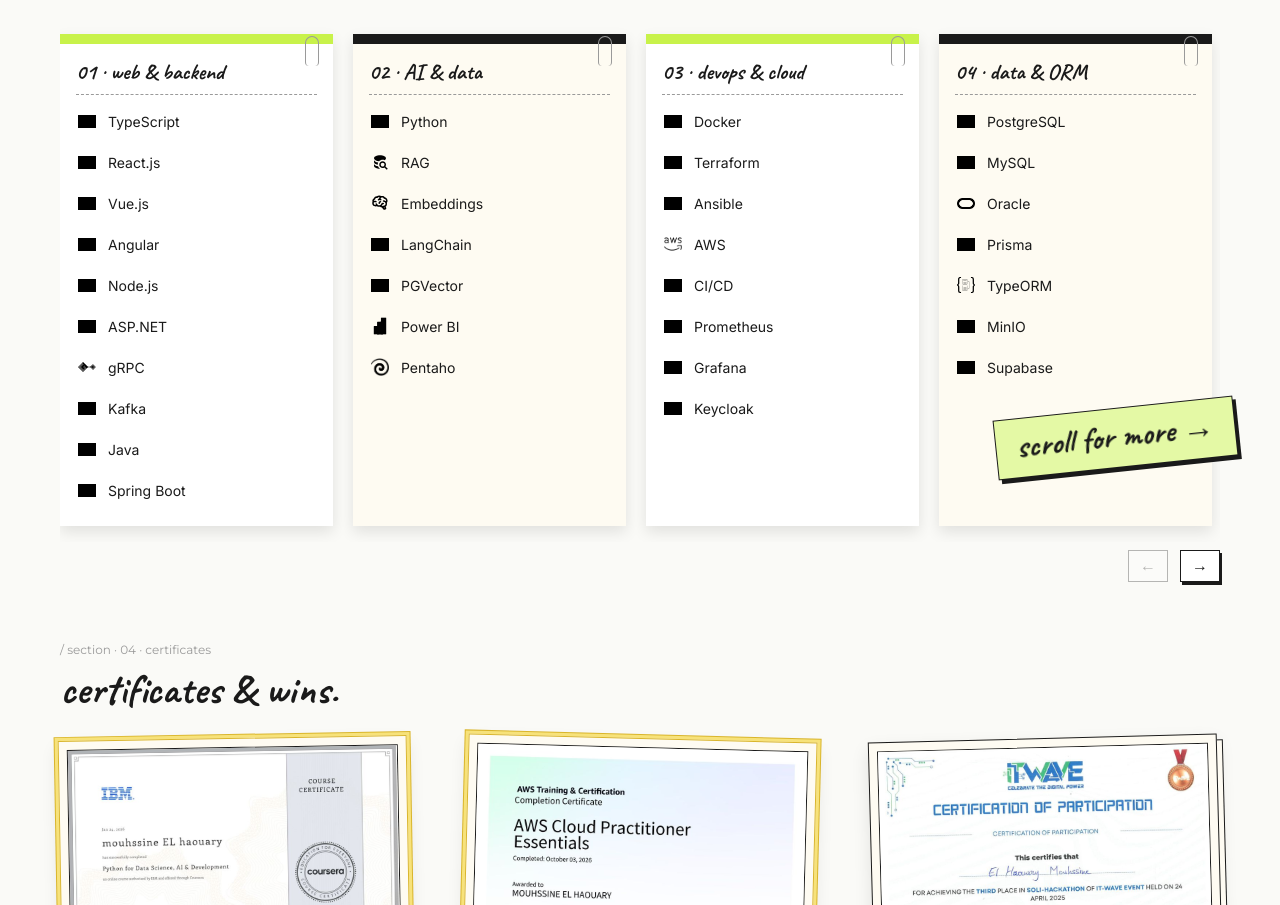
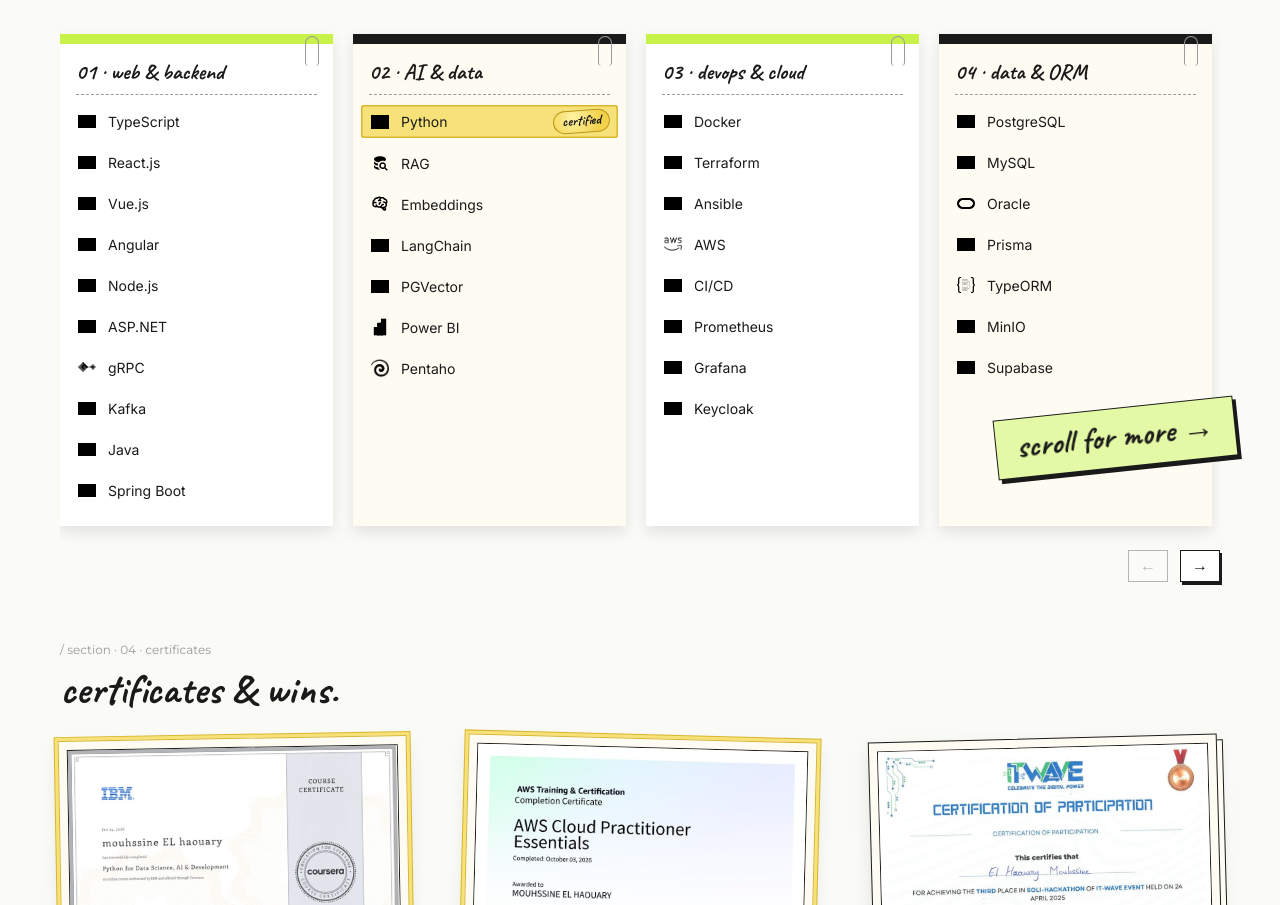
Before and after one commit to moha-elh/MohaPortfolio, a React (Vite) app: page / in a window 1280 px wide. Shown: the part 1695-2600 px from the top of the page. Built offline with nearby package versions, Linux system fonts and the light colour scheme; grey boxes are pictures that could not be loaded.

Commit message:
feat: show Python in certificate gold with a certified tag

```diff
--- a/src/models/skills.js
+++ b/src/models/skills.js
@@ -32,7 +32,7 @@ export const skillCategories = [
     bg: '#fefbf2',
     topColor: '#1a1a1a',
     items: [
-      { name: 'Python',     slug: 'python',        desc: { en: 'for everything AI', fr: "pour tout ce qui touche à l'IA" }              },
+      { name: 'Python',     slug: 'python',        desc: { en: 'for everything AI', fr: "pour tout ce qui touche à l'IA" }, certified: true }, // IBM · Coursera certificate
       { name: 'RAG',        slug: null, localImg: '/assets/icons/database-search.svg',  desc: { en: 'retrieval-augmented LLMs', fr: 'LLM augmentés par recherche' }       },
       { name: 'Embeddings', slug: null, localImg: '/assets/icons/brain.svg',             desc: { en: 'vector reps of text', fr: 'représentations vectorielles du texte' }            },
       { name: 'LangChain',  slug: 'langchain',     desc: { en: 'agent + chain orchestration', fr: "orchestration d'agents et de chaînes" }    },
--- a/src/views/ui/IndexCard.jsx
+++ b/src/views/ui/IndexCard.jsx
@@ -21,7 +21,7 @@ export default function IndexCard({ number, title, items, rotation, bg, topColor
       </div>
       <div className={styles.list}>
         {items.map((item) => (
-          <TechItem key={item.name} name={item.name} slug={item.slug} localImg={item.localImg} desc={item.desc} />
+          <TechItem key={item.name} name={item.name} slug={item.slug} localImg={item.localImg} desc={item.desc} certified={item.certified} />
         ))}
       </div>
     </div>
--- a/src/views/ui/TechItem.jsx
+++ b/src/views/ui/TechItem.jsx
@@ -1,19 +1,22 @@
 import { useState } from 'react';
+import { useLang } from '../../context/LangContext';
 import styles from './TechItem.module.css';
 
 /**
  * Single tech row inside an index card.
  * Shows the simple-icons logo if slug is provided, falls back to a monogram circle.
  * On hover: lime background tint + `desc` fades in from the right.
+ * certified: gold row + tag, same gold as the course certificates.
  */
-export default function TechItem({ name, slug, localImg, desc }) {
+export default function TechItem({ name, slug, localImg, desc, certified }) {
+  const { t } = useLang();
   const [imgFailed, setImgFailed] = useState(false);
   const monogram = name.replace(/[^A-Za-z0-9]/g, '').slice(0, 2).toUpperCase();
   const src = localImg || (slug ? `https://cdn.simpleicons.org/${slug}/1a1a1a` : null);
   const showLogo = src && !imgFailed;
 
   return (
-    <div className={styles.row} title={desc}>
+    <div className={`${styles.row} ${certified ? styles.certified : ''}`} title={desc}>
       <div className={styles.iconWrap}>
         {showLogo ? (
           <img
@@ -31,6 +34,7 @@ export default function TechItem({ name, slug, localImg, desc }) {
       </div>
       <span className={styles.name}>{name}</span>
       {desc && <span className={styles.desc}>— {desc}</span>}
+      {certified && <span className={styles.badge}>{t('certified', 'certifié')}</span>}
     </div>
   );
 }
--- a/src/views/ui/TechItem.module.css
+++ b/src/views/ui/TechItem.module.css
@@ -76,3 +76,28 @@
   opacity: 1;
   transform: translateX(0);
 }
+
+/* Certified skill: same gold as the course certificates (Certificate.module.css .gold) */
+.certified {
+  background: #f7e27a;
+  box-shadow: inset 0 0 0 1.5px #d9b52c;
+}
+
+.certified:hover {
+  background: #f2d24a;
+}
+
+.badge {
+  flex-shrink: 0;
+  margin-left: auto;
+  font-family: var(--f-hand);
+  font-size: 14px;
+  font-weight: 700;
+  line-height: 1;
+  color: var(--ink);
+  padding: 3px 8px 4px;
+  border: 1.2px solid #b8951a;
+  border-radius: 999px;
+  background: radial-gradient(circle at 35% 30%, #fff3a6, #f2d24a 70%);
+  transform: rotate(-4deg);
+}
```
